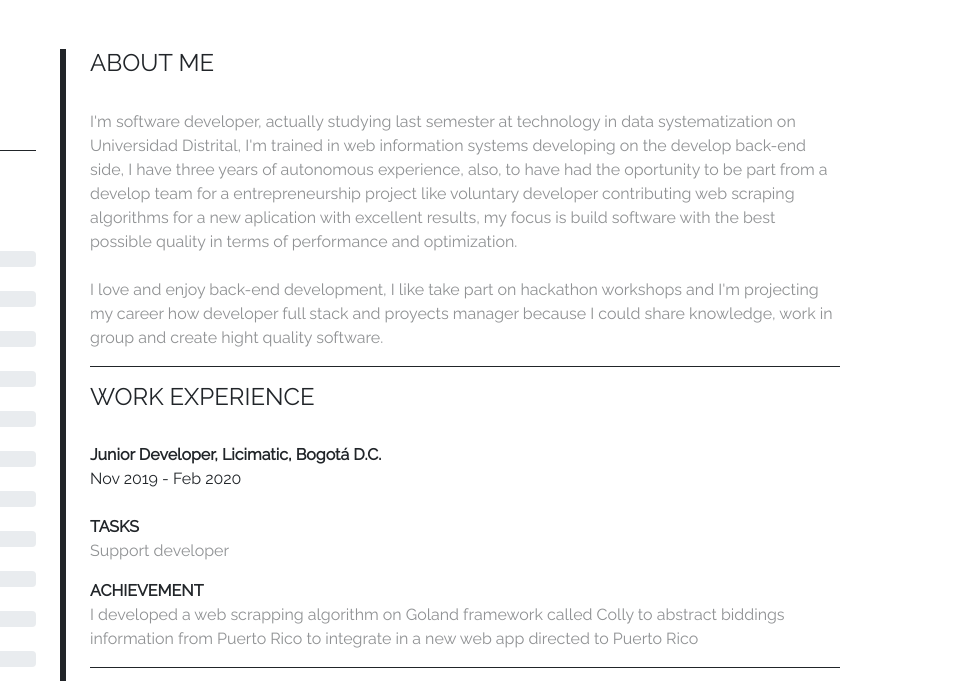
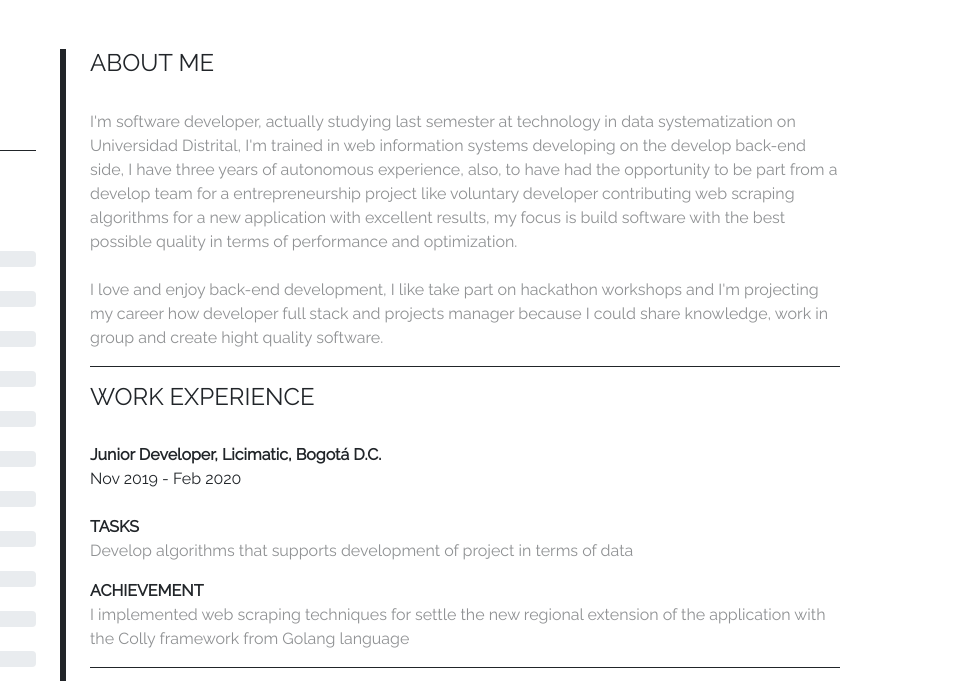
Before and after one commit to Bastian2098/myCurriculum, a plain HTML site: page index.html in a window 1280 px wide. Shown: the part 190-871 px from the top of the page, 310-1280 px from the left. Drawn offline with nearby package versions, Linux system fonts and the light colour scheme; some packages are replaced by stand-ins of ours.

Commit message:
Correcciones ortograficas

```diff
--- a/index.html
+++ b/index.html
@@ -129,13 +129,13 @@
                 <h4>ABOUT ME</h4><br>
                 <p>I'm software developer, actually studying last semester at technology in data systematization on
                     Universidad Distrital, I'm trained in web information systems developing on the develop back-end
-                    side, I have three years of autonomous experience, also, to have had the oportunity to be part from
+                    side, I have three years of autonomous experience, also, to have had the opportunity to be part from
                     a develop team for a entrepreneurship project like voluntary developer contributing web scraping
-                    algorithms for a new aplication with excellent results, my focus is build software with the best
+                    algorithms for a new application with excellent results, my focus is build software with the best
                     possible quality in terms of performance and optimization.<br>
                     <br>
                     I love and enjoy back-end development, I like take part on hackathon workshops and I'm projecting my
-                    career how developer full stack and proyects manager because I could share knowledge, work in group
+                    career how developer full stack and projects manager because I could share knowledge, work in group
                     and create hight quality software.
                 </p>
                 <hr>
@@ -147,9 +147,9 @@
                             Nov 2019 - Feb 2020<br>
                             <br>
                             <b>TASKS</b><br>
-                            <p>Support developer</p>
+                            <p>Develop algorithms that supports development of project in terms of data</p>
                             <b>ACHIEVEMENT</b><br>
-                            <p>I developed a web scrapping algorithm on Goland framework called Colly to abstract biddings information from Puerto Rico to integrate in a new web app directed to Puerto Rico</p>
+                            <p>I implemented web scraping techniques for settle the new regional extension of the application with the Colly framework from Golang language</p>
                         </h2>
                     </div>
                 </div>
```
